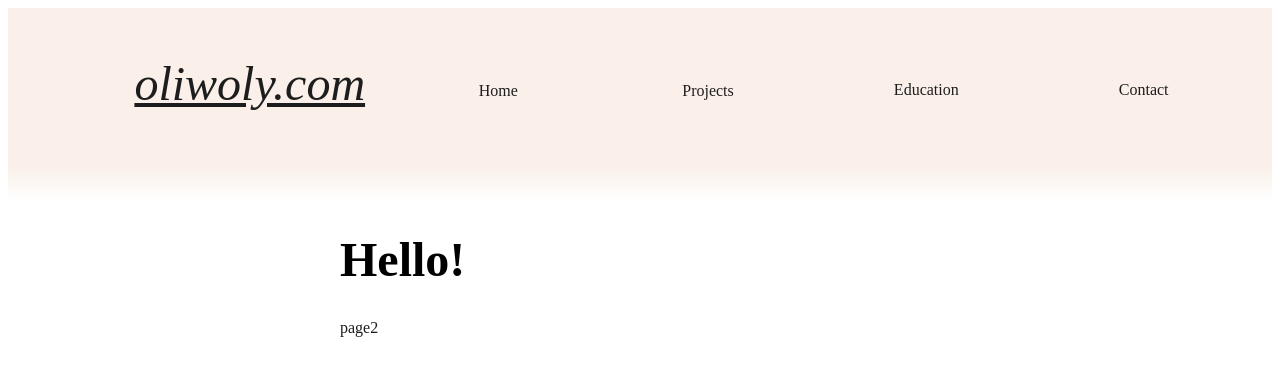
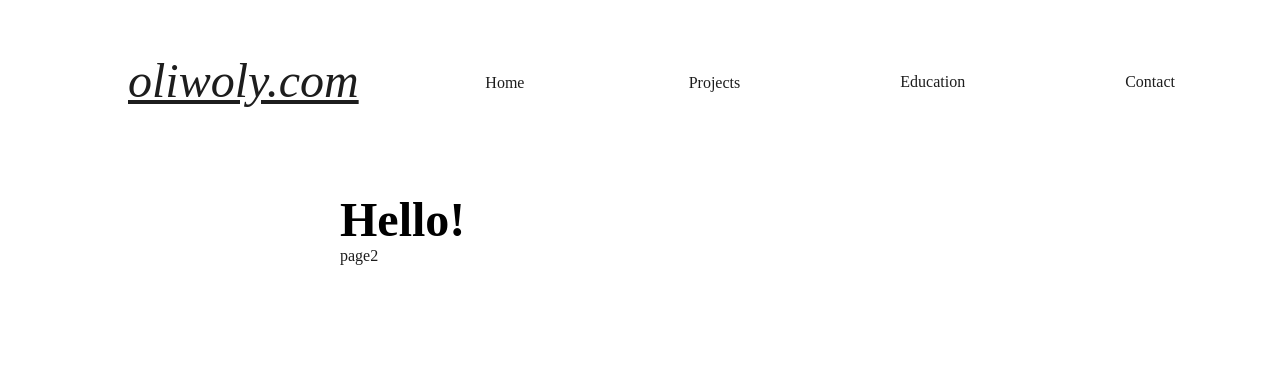
Before and after one commit to OliWoly/oliwolyws, a plain HTML site: page index.html in a window 1280 px wide. Drawn offline with Linux system fonts and the light colour scheme; a web font is replaced by a local one.

Commit message:
fixed supporting files again
always specify files to change on dev sweeping/outdated branches

```diff
--- a/index.html
+++ b/index.html
@@ -16,7 +16,7 @@
 
     <div class="header">
         <div class="logoHeader">
-            <p> oliwoly.com </p>
+            <a href="index.html" id="logoNav"> oliwoly.com </a>
         </div>
         <!-- Navigation bar -->
         <nav>
--- a/script.js
+++ b/script.js
@@ -48,7 +48,7 @@ class Logic{
         for (let i=0; i < this.navElements.length; i++){
             if (this.navElements[i].id == "logoNav"){
                 this.navElements[i].doesChangeColour = true;
-                this.navElements[i].doesMove = false;
+                this.navElements[i].doesMove = true;
             }
         }
 
@@ -118,6 +118,7 @@ function recalculateElementAttributes(site){
         calculateElementAngle(site, site.navElements[i]);
     }
 }
+
 
 function calculateElementColourChange(element){
     for (let i=0; i < site.navElements.length; i++){
--- a/styles.css
+++ b/styles.css
@@ -4,13 +4,16 @@
 }
 
 * {
+    margin: 0;
+    padding: 0;
+
     font-family: Proto;
     background-color: var(--bgColour);
 }
 
 :root {
     --bgColour: #FFFFFF;
-    --bgColourHeader: #FAF0E9;
+    --bgColourHeader: #FFFFFF;
     --txtColour: #1D1D1D;
     --txtColourLink: #1D1D1D;
 }
@@ -57,14 +60,19 @@ h1 {
     padding-right: 10%;
     padding-left: 10%;
     background-color: var(--bgColourHeader);
-    color:var(--txtColour)
+    color:var(--txtColour);
+
+    box-shadow:10px 10px black;
 }
 
 .logoHeader {
+    display: flex;
     font-size: 3em;
     font-style: italic;
     text-decoration: underline;
     background-color: var(--bgColourHeader);
+    justify-content: center;
+    align-items: center;
 }
 
 .logoHeader p {
@@ -102,19 +110,11 @@ nav {
     height: 2em;
 }
 
-#homeNav{
+#homeNav, #projectsNav, #educationNav, #contactNav{
     position:relative;
-    top:0em;
 }
-#projectsNav{
+
+#logoNav{
     position:relative;
-    top:0em;
+    background-color: var(--bgColourHeader);
 }
-#educationNav{
-    position:relative;
-    top:0em;
-}
-#contactNav{
-    position:relative;
-    top:0em;
-}
```
